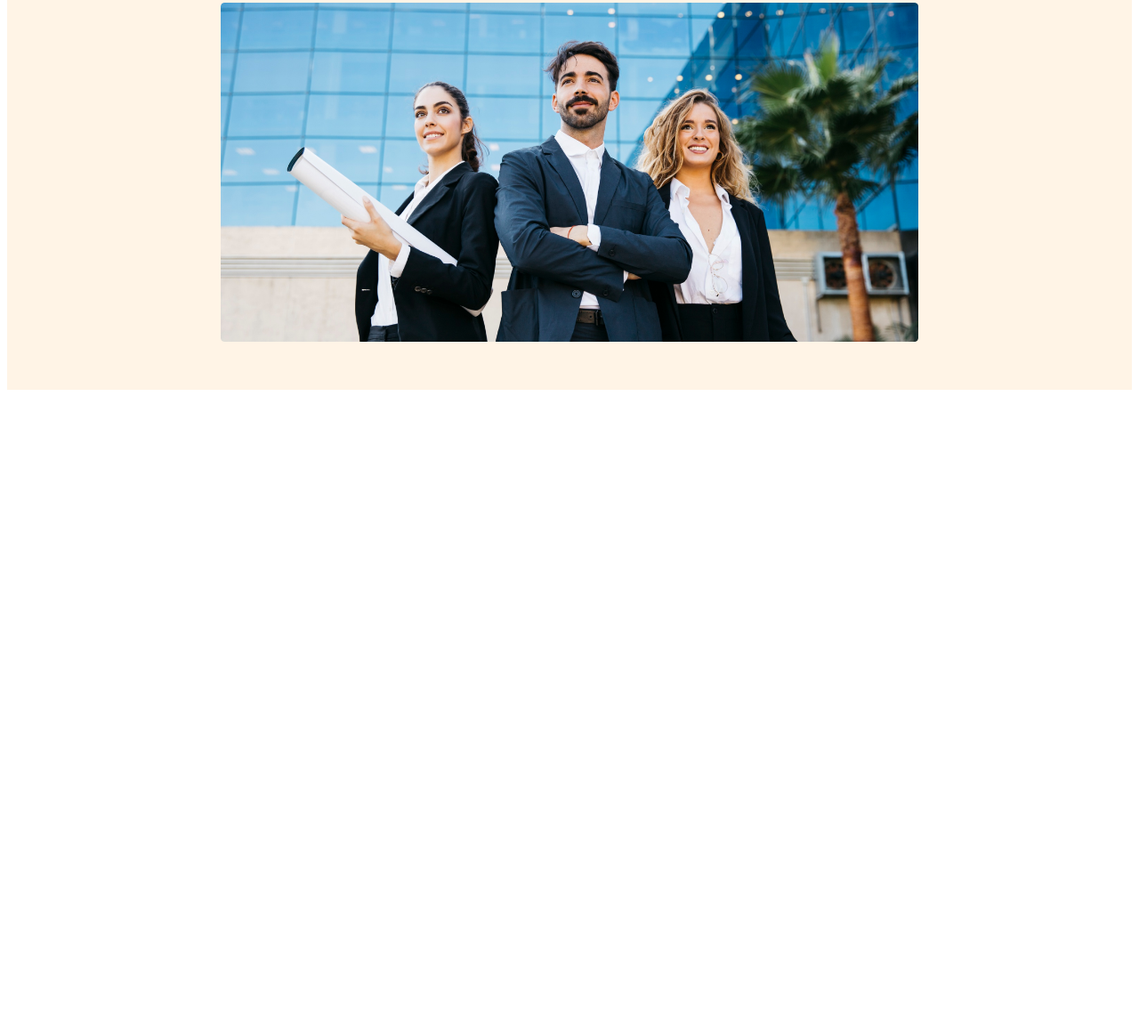
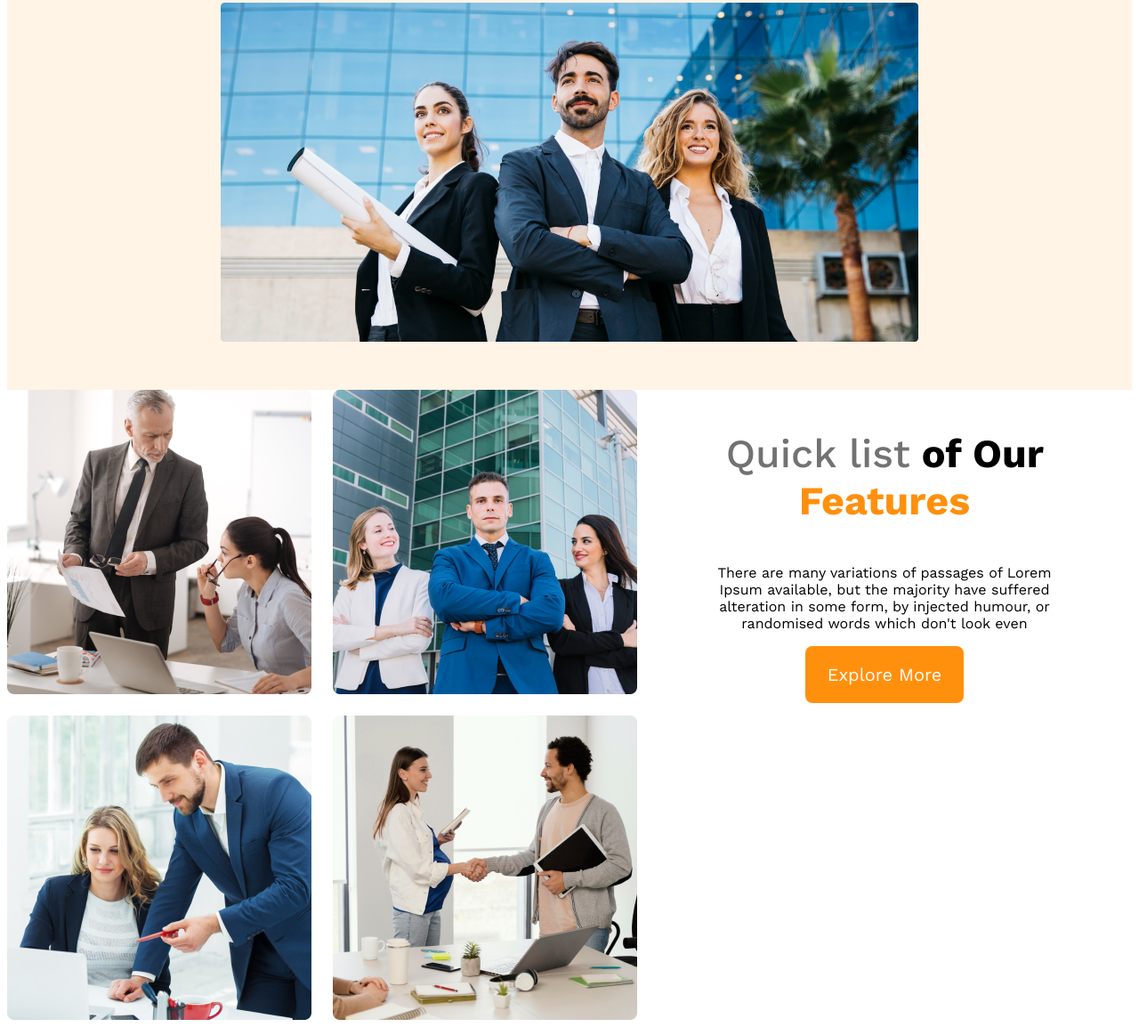
Before and after one commit to saltuk44/g3-architect-website, a plain HTML site: page images/index.html in a window 1280 px wide. Shown: the part 710-1864 px from the top of the page at 89% size. Before the commit the page ends 1156 px from the top, so only its background shows below. Drawn offline with nearby package versions, Linux system fonts and the light colour scheme.

Commit message:
added  a teams description

```diff
--- a/images/index.html
+++ b/images/index.html
@@ -7,6 +7,7 @@
     <link rel="stylesheet" href="styles/architects.css">
 </head>
 <body>
+    <!-- header starting -->
     <header>
         <nav>
             <h3 class="nav-title">G3 Architects</h3>
@@ -32,8 +33,29 @@
 
         </div>
     </header>
+    <!-- header end -->
     <main>
+        <!-- teams sections start -->
+        <section class="teams-container">
+            <div class="teams-img-container">
+                <img src="./team1.png" alt="">
+                <img src="./team2.png" alt="">
+                <img src="./team3.png" alt="">
+                <img src="./team4.png" alt="">
+            </div>
+            <div class="teams-content">
+                <h3 class="teams-title"><span class="quick-list">Quick list</span> <span>of Our</span> <span class="text-features">Features</span></h3>
+                <p class="teams-description">
+                    There are many variations of passages of Lorem Ipsum available, but the majority have suffered alteration in some form, by injected humour, or randomised words which don't look even
 
+
+                </p>
+                <button class="btn-primary">
+                    Explore More
+                </button>
+
+            </div>
+        </section>
     </main>
     <footer>
 
--- a/images/styles/architects.css
+++ b/images/styles/architects.css
@@ -1,11 +1,11 @@
 /* work sans font form google fonts */
-@import url('https://fonts.googleapis.com/css2?family=Work+Sans:wght@400;500;600;700;800&display=swap');
+@import url("https://fonts.googleapis.com/css2?family=Work+Sans:wght@400;500;600;700;800&display=swap");
 /* shared styles */
-*{
-    font-family: 'Work Sans', sans-serif;
+* {
+  font-family: "Work Sans", sans-serif;
 }
-.btn-primary{
-    background-color: #FF900E;
+.btn-primary {
+  background-color: #ff900e;
   border-radius: 8px;
   font-size: 20px;
   padding: 20px 25px;
@@ -16,16 +16,16 @@
 }
 
 /* header styles */
-header{
-    background: rgba(255, 144, 14, 0.10);
+header {
+  background: rgba(255, 144, 14, 0.1);
   padding: 50px 240px;
 }
-nav{
+nav {
   display: flex;
   justify-content: space-between;
   align-items: center;
 }
-.nav-title{
+.nav-title {
   font-size: 2.8rem;
   font-weight: 700;
   color: #131313;
@@ -34,38 +34,38 @@ nav{
 nav > ul {
   display: flex;
 }
-nav li{
+nav li {
   list-style: none;
   margin-right: 30px;
   font-weight: 500;
   font-size: 1rem;
 }
-nav li a{
+nav li a {
   text-decoration: none;
   color: #424242;
 }
 /* banner styles */
-.banner-content{
+.banner-content {
   max-width: 800px;
   text-align: center;
   margin: 0 auto;
 }
-.banner-title{
+.banner-title {
   font-size: 4rem;
   font-weight: 700;
   color: #131313;
 }
-.banner-description{
+.banner-description {
   color: #727272;
 }
-.banner img{
+.banner img {
   margin-top: 20%;
   width: 100%;
 }
 /* responsive media queries */
 /* mobile devices */
 @media screen and (max-width: 576px) {
-    header{
+  header {
     padding: 50px;
   }
   nav {
@@ -73,8 +73,38 @@ nav li a{
   }
 }
 /* table or medium devices */
-@media screen and (min-width:567px) and (max-width: 960px) {
-    nav{
+@media screen and (min-width: 567px) and (max-width: 960px) {
+  nav {
     flex-direction: column;
   }
 }
+/* main styles */
+main {
+  max-width: 1440px;
+}
+
+/* teams style */
+.teams-container {
+  display: flex;
+  text-align: center;
+}
+.teams-img-container {
+  display: grid;
+  grid-template-columns: repeat(2, 1fr);
+  gap: 1.5rem;
+}
+.teams-content {
+  padding-left: 70px;
+  padding-right: 70px;
+}
+.teams-title {
+  font-size: 2.8rem;
+}
+.teams-title .quick-list {
+  color: #727272;
+  font-weight: 500;
+}
+.teams-title .text-features {
+  color: #ff900e;
+  font-weight: 700;
+}
```
Lines whose indentation alone changed are shown as unchanged.
